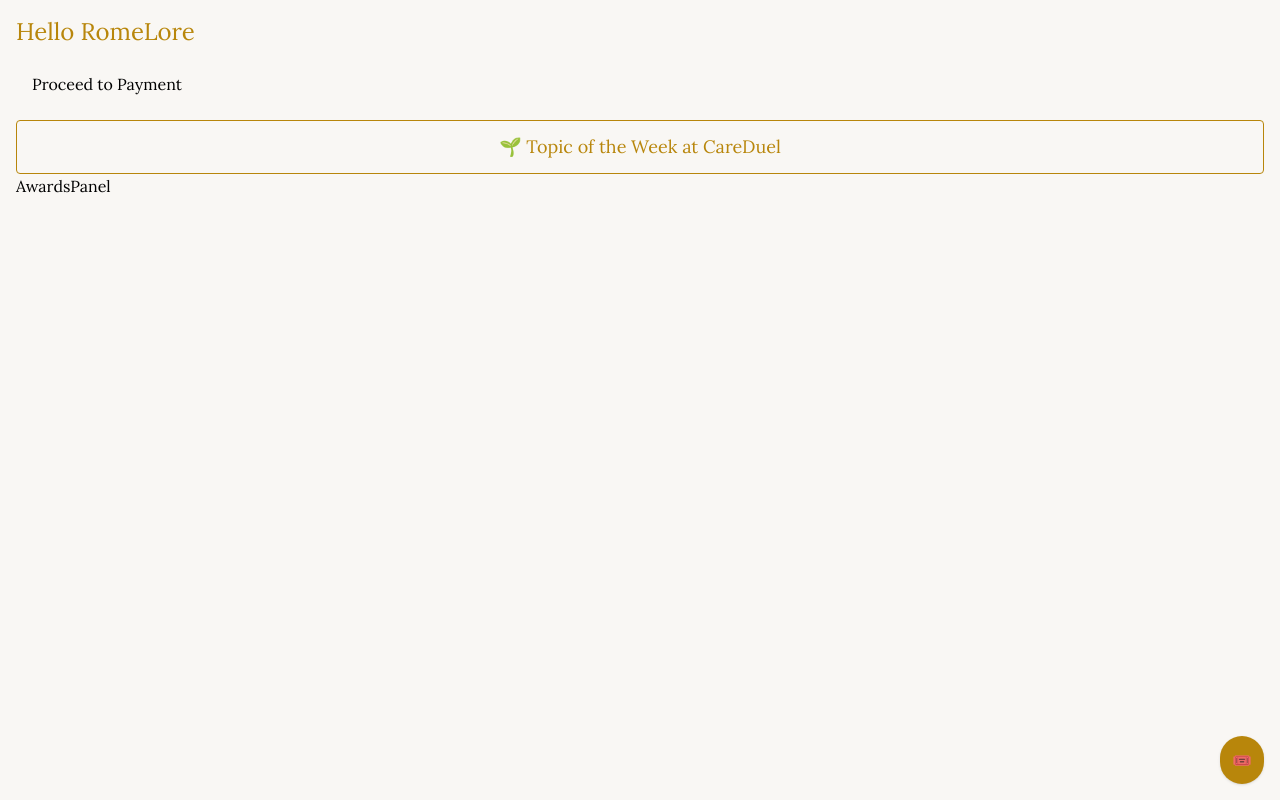
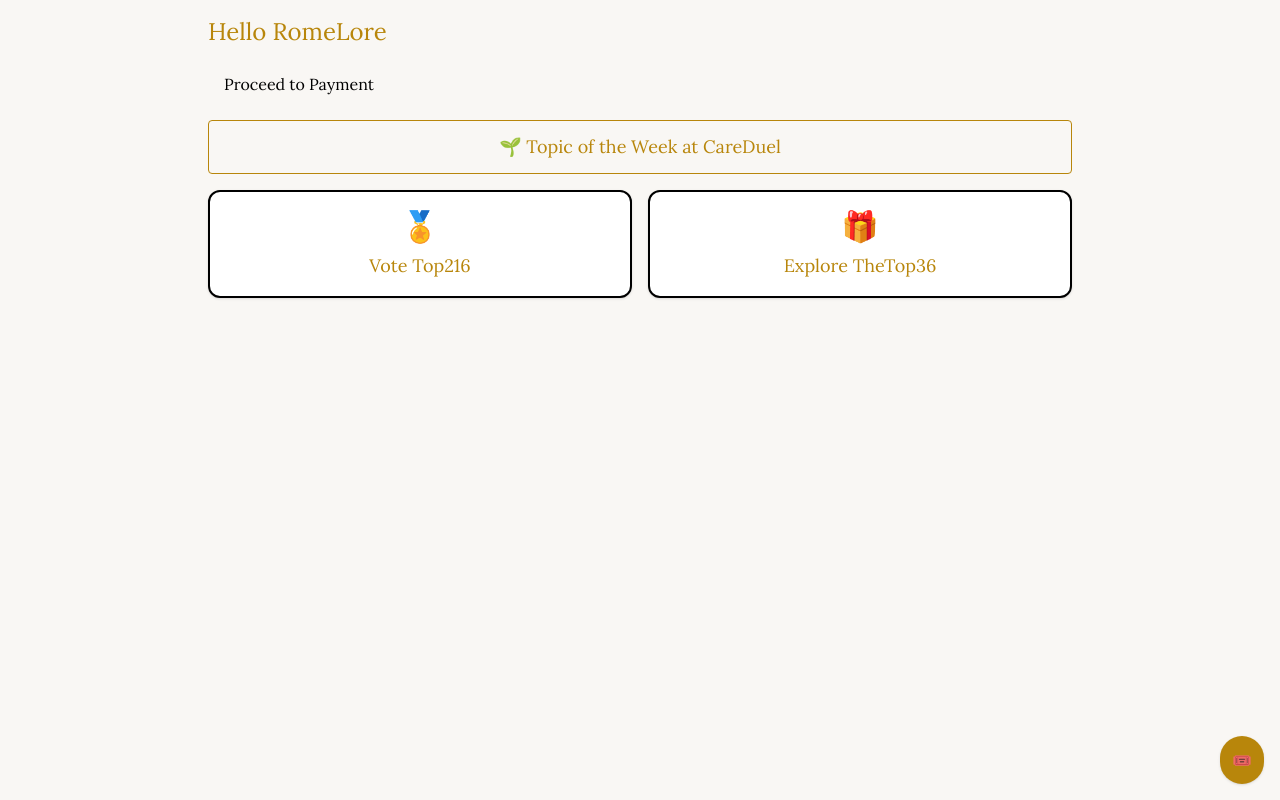
Before and after one commit to abhijitmanna912001/candidate-001-romelore-module-abhijit, a React (Vite) app: page / in a window 1280 px wide. Built offline with nearby package versions, Linux system fonts and the light colour scheme.

Commit message:
done AwardsPanels

```diff
--- a/src/App.jsx
+++ b/src/App.jsx
@@ -5,7 +5,7 @@
 
 const App = () => {
   return (
-    <div className="p-4">
+    <div className="p-4 max-w-4xl mx-auto">
       <p className="text-[var(--color-primary)] font-[var(--font-headline)] text-2xl">
         Hello RomeLore
       </p>
--- a/src/components/AwardsPanel.jsx
+++ b/src/components/AwardsPanel.jsx
@@ -1,5 +1,31 @@
-const AwardsPanel = () => {
-  return <div>AwardsPanel</div>;
+const AwardsPanels = () => {
+  return (
+    <div className="grid grid-cols-1 md:grid-cols-2 gap-4 mt-4">
+      <a
+        href="https://top216.com/vote"
+        target="_blank"
+        rel="noopener noreferrer"
+        className="border-2 border-[var(--accent-color)] hover:border-[var(--color-primary)] bg-white rounded-xl p-4 flex flex-col items-center cursor-pointer shadow transition"
+      >
+        <span className="text-3xl mb-2">🏅</span>
+        <h3 className="font-[var(--font-headline)] text-lg text-[var(--color-primary)]">
+          Vote Top216
+        </h3>
+      </a>
+
+      <a
+        href="https://thetop36.com/highlights"
+        target="_blank"
+        rel="noopener noreferrer"
+        className="border-2 border-[var(--accent-color)] hover:border-[var(--color-primary)] bg-white rounded-xl p-4 flex flex-col items-center cursor-pointer shadow transition"
+      >
+        <span className="text-3xl mb-2">🎁</span>
+        <h3 className="font-[var(--font-headline)] text-lg text-[var(--color-primary)]">
+          Explore TheTop36
+        </h3>
+      </a>
+    </div>
+  );
 };
 
-export default AwardsPanel;
+export default AwardsPanels;
```
